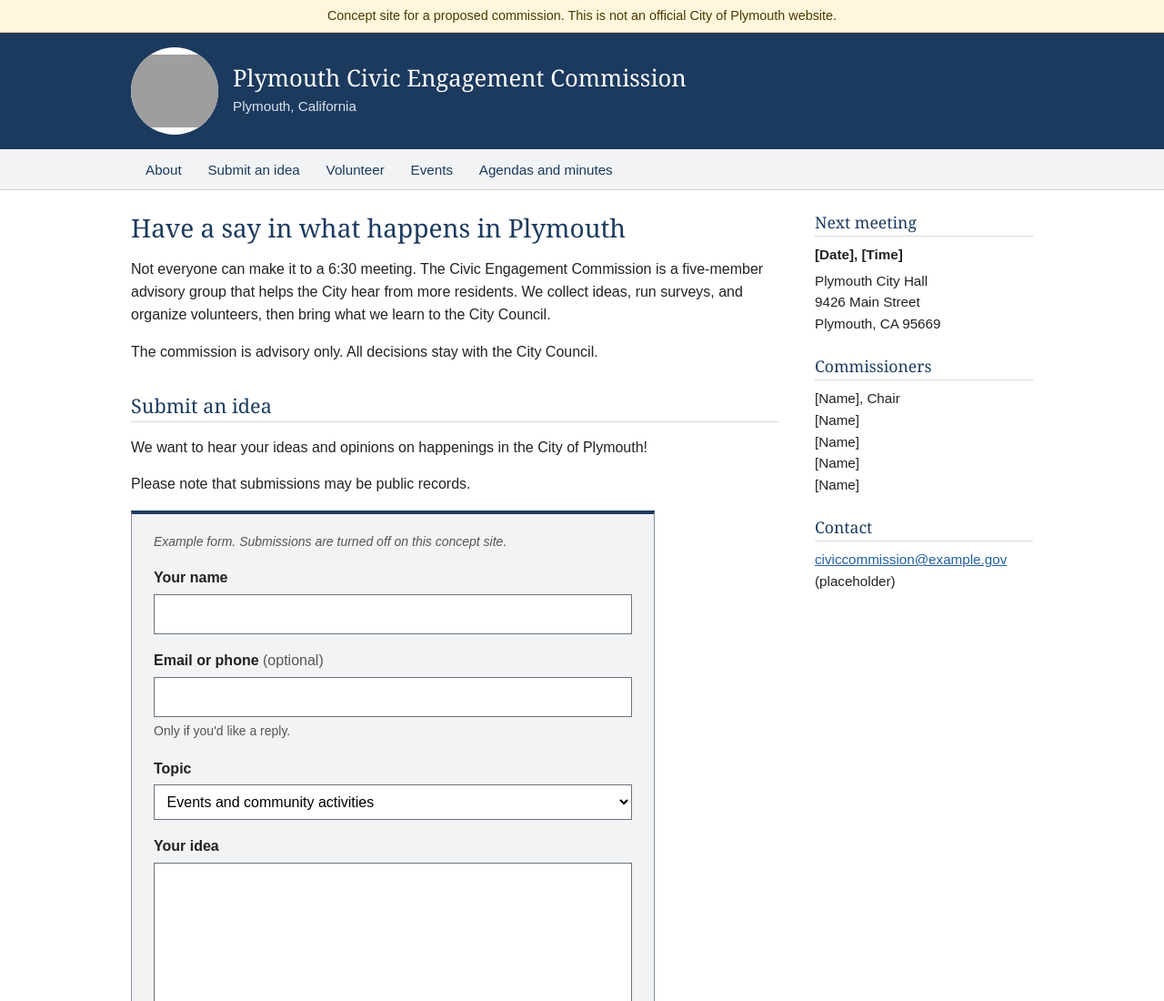
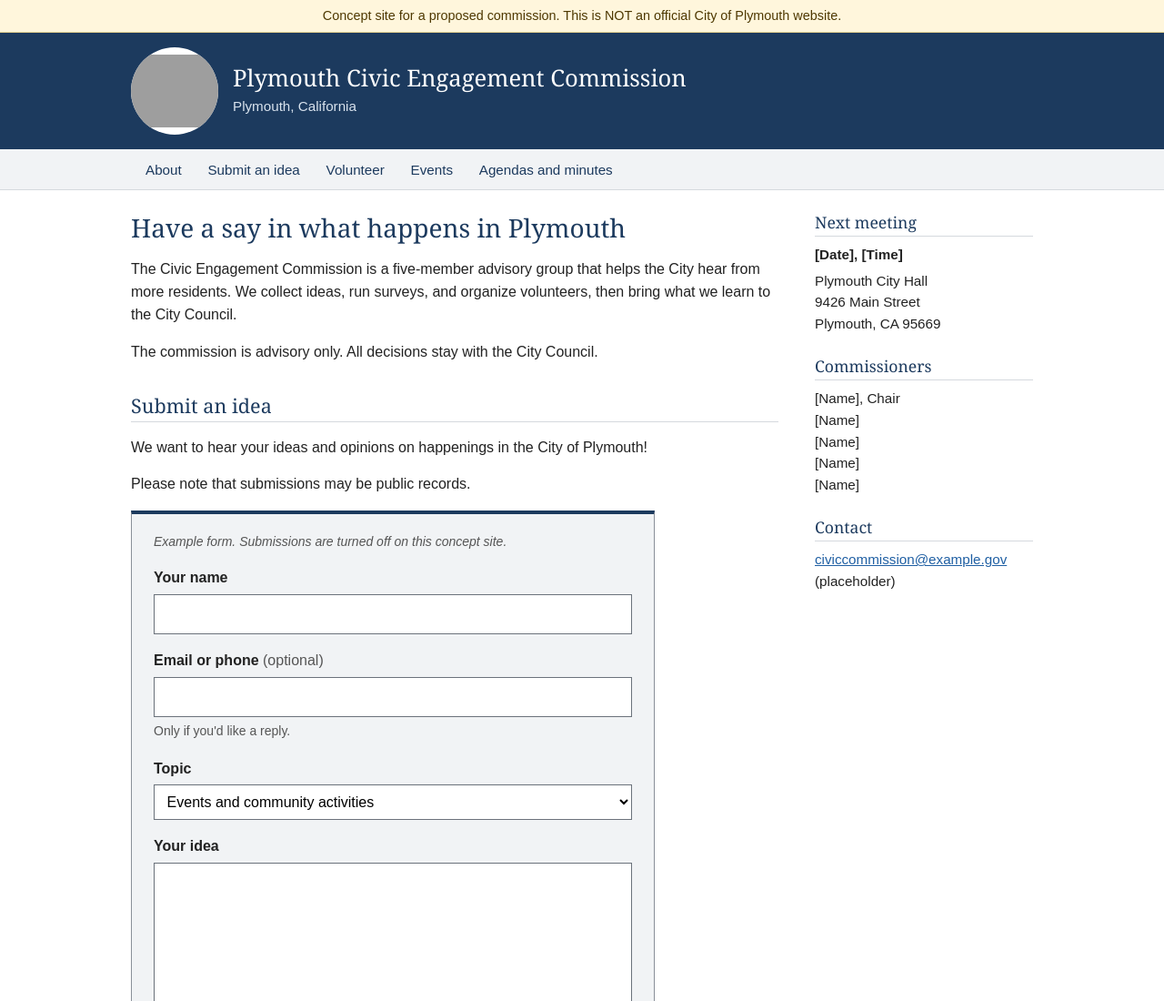
Before and after one commit to naudslee/civic-commission-concept, a plain HTML site: page index.html in a window 1280 px wide. Shown: the top 1100 px of the page at 91% size. Drawn offline with Linux system fonts and the light colour scheme; grey boxes are pictures that could not be loaded.

Commit message:
Update text for clarity in index.html

```diff
--- a/index.html
+++ b/index.html
@@ -155,7 +155,7 @@
 <a class="skip-link" href="#main">Skip to main content</a>
 
 <div class="concept-banner" role="note">
-  Concept site for a proposed commission. This is not an official City of Plymouth website.
+  Concept site for a proposed commission. This is NOT an official City of Plymouth website.
 </div>
 
 <header>
@@ -184,7 +184,7 @@
   <main id="main" tabindex="-1">
 
     <h1 id="about">Have a say in what happens in Plymouth</h1>
-    <p>Not everyone can make it to a 6:30 meeting. The Civic Engagement Commission is a five-member advisory group that helps the City hear from more residents. We collect ideas, run surveys, and organize volunteers, then bring what we learn to the City Council.</p>
+    <p>The Civic Engagement Commission is a five-member advisory group that helps the City hear from more residents. We collect ideas, run surveys, and organize volunteers, then bring what we learn to the City Council.</p>
     <p>The commission is advisory only. All decisions stay with the City Council.</p>
 
     <h2 id="ideas">Submit an idea</h2>
```
